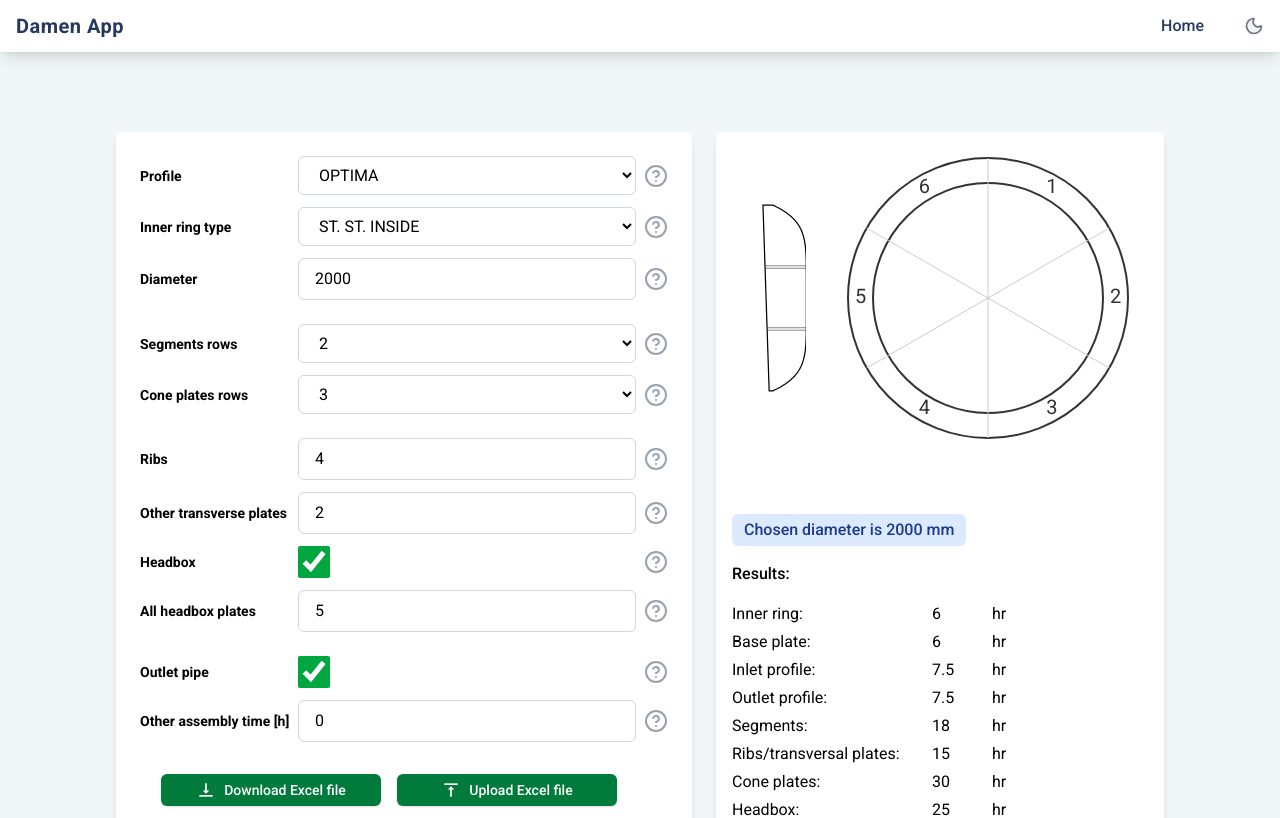
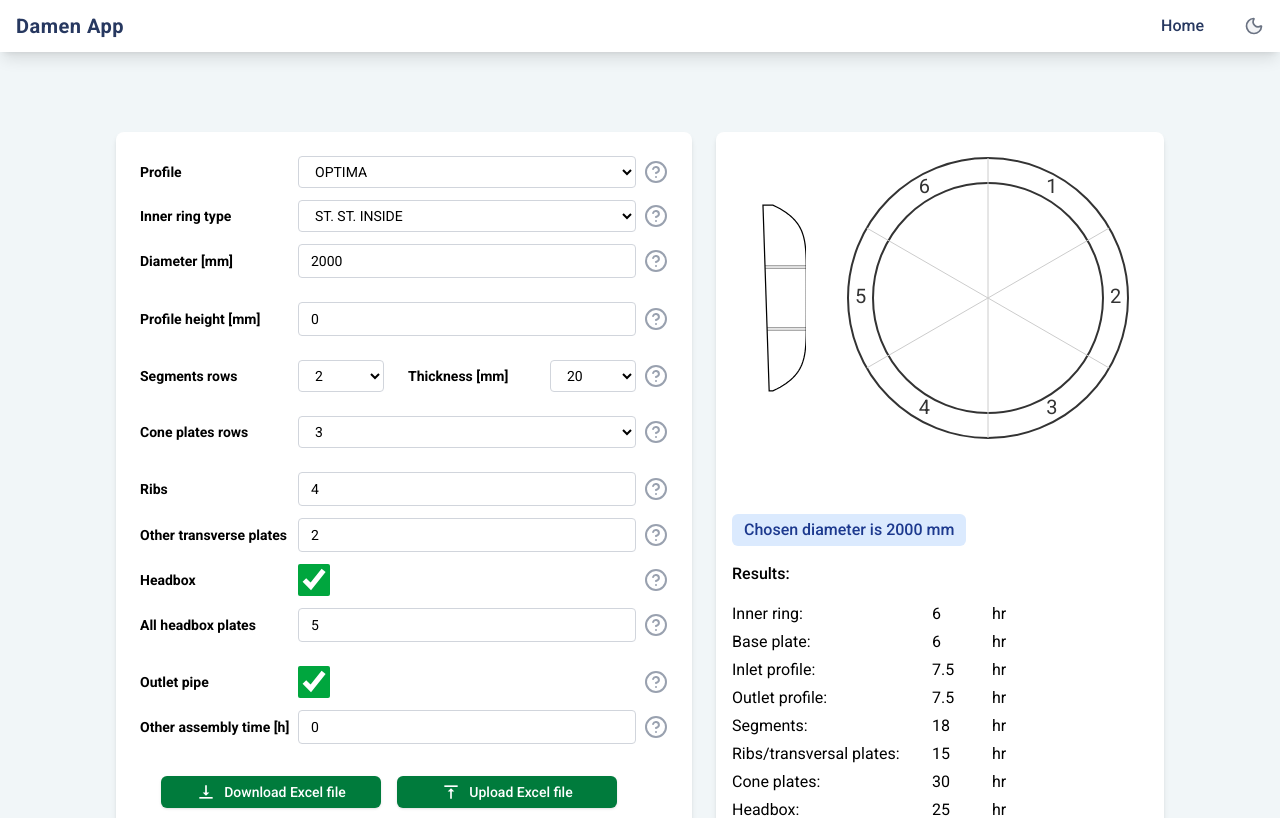
Before and after one commit to djzib0/nozzle-calculator-next, a Next.js app: page / in a window 1280 px wide. Shown: the top 818 px of the page. Built offline with nearby package versions, Linux system fonts and the light colour scheme.

Commit message:
WIP: welding calculator form - beginning stage

```diff
--- a/app/globals.css
+++ b/app/globals.css
@@ -15,20 +15,25 @@
     @apply flex items-center gap-2 mb-3; /* label and input inline with spacing */
   }
 
+  .form__row {
+    @apply flex gap-2 w-full justify-center items-center
+  }
+
   .form__label {
     @apply text-sm font-semibold min-w-[150px]; /* keep consistent label width */
   }
 
   .form__input {
-    @apply w-full px-4 py-2 rounded-md
+    @apply w-full px-3 py-1.5 rounded
+          text-sm
           border border-gray-300 dark:border-gray-600
-        bg-white dark:bg-[#2a2a2a]
-        text-black dark:text-white
-        placeholder-gray-400 dark:placeholder-gray-500
+          bg-white dark:bg-[#2a2a2a]
+          text-black dark:text-white
+          placeholder-gray-400 dark:placeholder-gray-500
           focus:outline-none focus:ring-2 focus:ring-[#0033a0]
           transition
-        disabled:bg-gray-100 dark:disabled:bg-[#444]
-        disabled:text-black dark:disabled:text-white
+          disabled:bg-gray-100 dark:disabled:bg-[#444]
+          disabled:text-black dark:disabled:text-white
           disabled:opacity-100
           disabled:cursor-not-allowed;
   }
--- a/components/nozzleParametersForm/NozzleParametersForm.tsx
+++ b/components/nozzleParametersForm/NozzleParametersForm.tsx
@@ -15,15 +15,25 @@ const NozzleParametersForm = () => {
   const [formData, setFormData] = useState<NozzleFormDataType>({
     nozzleProfile: NozzleProfiles.optima,
     nozzleInnerRingType: NozzleInnerRingTypes.stStInside,
+    nozzleInnerRingThickness: 0,
+    nozzleInnerRingLongitudinalSeams: 0,
     diameter: 2000,
+    profileHeight: 0,
     segments: 2,
+    segmentsThickness: 20,
     coneRows: 3,
+    coneThickness: 0,
     ribs: 4,
+    ribsThickness: 0,
     otherTransversePlates: 2,
+    otherTransversePlatesThickness: 0,
     isHeadbox: true,
     allHeadboxPlates: 5,
+    headboxSidePlatesThickness: 0,
+    headboxHeight: 500,
     isOutletProfile: true,
     otherAssemblyTime: 0,
+    otherWeldingTime: 0,
   })
 
   // states
@@ -44,6 +54,14 @@ const NozzleParametersForm = () => {
       errors.diameter = "Diameter must be greater than 400";
     } else if (diameter > 5100) {
       errors.diameter = "Diameter must be less than 5100";
+    }
+
+    // Nozzle height validation
+    const height = Number(formData.profileHeight);
+    if (height > diameter) {
+      errors.profileHeight = "Height cannot be greater than diameter"
+    } else if (height > (diameter * 0.7)) {
+      errors.profileHeight = "Height of the nozzle is too big"
     }
 
     // Cone rows vs segments
@@ -136,7 +154,7 @@ const NozzleParametersForm = () => {
       <form className="w-full max-w-xl p-6 bg-white dark:bg-[#4d4d4f] text-black dark:text-white rounded-lg shadow-md space-y-6">
 
         <div className="w-full form__group">
-          <label htmlFor="country" className="form__label"
+          <label htmlFor="nozzleProfile" className="form__label"
             >
             Profile
           </label>
@@ -162,7 +180,7 @@ const NozzleParametersForm = () => {
         </div>
 
         <div className="w-full form__group">
-          <label htmlFor="country" className="form__label"
+          <label htmlFor="nozzleInnerRingType" className="form__label"
             >
             Inner ring type
           </label>
@@ -188,8 +206,8 @@ const NozzleParametersForm = () => {
         </div>
 
         <div className='form__group'>
-          <label htmlFor="name" className="form__label">
-            Diameter
+          <label htmlFor="diameter" className="form__label">
+            Diameter [mm]
           </label>
           <input
             className="form__input"
@@ -215,7 +233,35 @@ const NozzleParametersForm = () => {
         {formErrors.diameter !== "" && <p className='text-red-500 text-sm'>{formErrors.diameter}</p>}
 
         <div className='form__group'>
-          <label htmlFor="name" className="form__label">
+          <label htmlFor="profileHeight" className="form__label">
+            Profile height [mm]
+          </label>
+          <input
+            className="form__input"
+            type="number"
+            min={0}
+            max={3250}
+            id="profileHeight"
+            name="profileHeight"
+            onChange={handleChange}
+            value={formData.profileHeight}
+          />
+          <button
+            onClick={() => setModalData({
+              ...modalData,
+              isModalOn: true,
+              modalFor: HelpModalForEnums.diameter
+            })}
+            type='button'
+            className='text-gray-400 dark:text-gray-300 text-2xl cursor-pointer'>
+              <FiHelpCircle />
+          </button>
+        </div>
+        {formErrors.profileHeight !== "" && <p className='text-red-500 text-sm'>{formErrors.profileHeight}</p>}
+
+
+        <div className='form__row'>
+          <label htmlFor="segments" className="form__label">
             Segments rows
           </label>
           <select
@@ -226,6 +272,23 @@ const NozzleParametersForm = () => {
             value={formData.segments}
           >
             {Array.from({ length: 9 }, (_, i) => (
+              <option key={i} value={i}>
+                {i}
+              </option>
+            ))}
+          </select>
+
+          <label htmlFor="segments" className="form__label !pl-4">
+            Thickness [mm]
+          </label>
+          <select
+            className="form__input"
+            id="segmentsThickness"
+            name="segmentsThickness"
+            onChange={handleChange}
+            value={formData.segmentsThickness}
+          >
+            {Array.from({ length: 36 }, (_, i) => (
               <option key={i} value={i}>
                 {i}
               </option>
@@ -244,7 +307,7 @@ const NozzleParametersForm = () => {
         </div>
 
         <div className='form__group'>
-          <label htmlFor="name" className="form__label">
+          <label htmlFor="coneRows" className="form__label">
             Cone plates rows
           </label>
           <select
@@ -274,7 +337,7 @@ const NozzleParametersForm = () => {
         {formErrors.coneRows !== "" && <p className='text-red-500 text-sm'>{formErrors.coneRows}</p>}
 
         <div className='form__group'>
-          <label htmlFor="name" className="form__label">
+          <label htmlFor="ribs" className="form__label">
             Ribs
           </label>
           <input
@@ -300,7 +363,7 @@ const NozzleParametersForm = () => {
         </div>
 
         <div className='form__group'>
-          <label htmlFor="name" className="form__label">
+          <label htmlFor="otherTransversePlates" className="form__label">
             Other transverse plates
           </label>
           <input
@@ -327,7 +390,7 @@ const NozzleParametersForm = () => {
 
         <div className="form__group justify-between">
           <div className='flex flex-row'>
-            <label className="form__label flex items-center gap-2 cursor-pointer">
+            <label className="form__label flex items-center gap-2" htmlFor='isHeadbox'>
               <span className="text-sm">Headbox</span>
             </label>
             <input
@@ -353,7 +416,7 @@ const NozzleParametersForm = () => {
         </div>
 
         <div className='form__group'>
-          <label htmlFor="name" className="form__label">
+          <label htmlFor="allHeadboxPlates" className="form__label">
             All headbox plates
           </label>
           <input
@@ -382,7 +445,7 @@ const NozzleParametersForm = () => {
 
         <div className="form__group justify-between">
           <div className='flex flex-row'>
-            <label className="form__label flex items-center gap-2 cursor-pointer">
+            <label className="form__label flex items-center gap-2" htmlFor='isOutletProfile'>
               <span className="text-sm">Outlet pipe</span>
             </label>
             <input
@@ -407,7 +470,7 @@ const NozzleParametersForm = () => {
         </div>
 
         <div className='form__group'>
-          <label htmlFor="name" className="form__label">
+          <label htmlFor="otherAssemblyTime" className="form__label">
             Other assembly time [h]
           </label>
           <input
@@ -543,8 +606,9 @@ const NozzleParametersForm = () => {
 
         <div>
             <p className="inline-block px-3 py-1 rounded-md bg-blue-100 text-blue-900
-dark:bg-emerald-700 dark:text-white
- font-medium">
+                          dark:bg-emerald-700 dark:text-white
+                          font-medium"
+            >
               Chosen diameter is {getClosestDiameter(formData.diameter)} mm
             </p>
             <h3 className='font-medium py-4'>Results:</h3>
```
Also changed, not shown: lib/types.tsx (+11 -0 lines).
